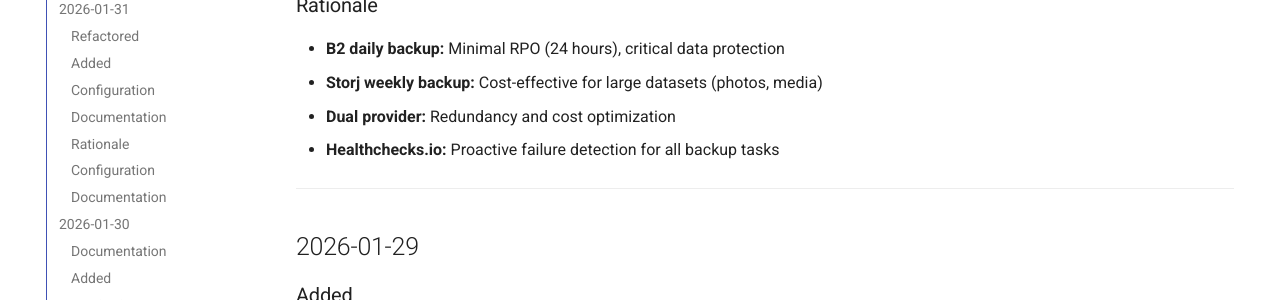
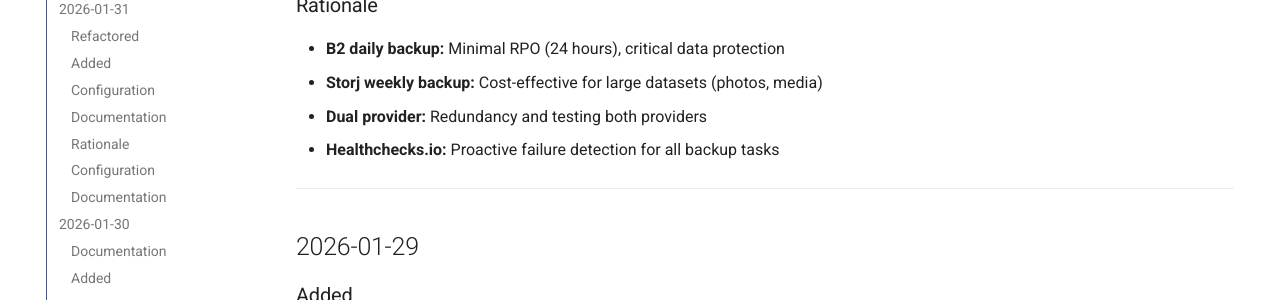
Before and after one commit to Benle90/homelab-docs-public, an MkDocs documentation site: the page built from docs/CHANGELOG.md, in a window 1280 px wide and 900 px high, scrolled down 5650 px. Shown: the part 153-453 px from the top of the window. Built offline with MkDocs 1.6.1 and Material for MkDocs 9.7.7, drawn with Linux system fonts in a browser that asks for light colours.

Commit message:
Update rationale for dual provider backup strategy

```diff
--- a/docs/CHANGELOG.md
+++ b/docs/CHANGELOG.md
@@ -167,7 +167,7 @@
 ### Rationale
 - **B2 daily backup:** Minimal RPO (24 hours), critical data protection
 - **Storj weekly backup:** Cost-effective for large datasets (photos, media)
-- **Dual provider:** Redundancy and cost optimization
+- **Dual provider:** Redundancy and testing both providers
 - **Healthchecks.io:** Proactive failure detection for all backup tasks
 
 ---
```
